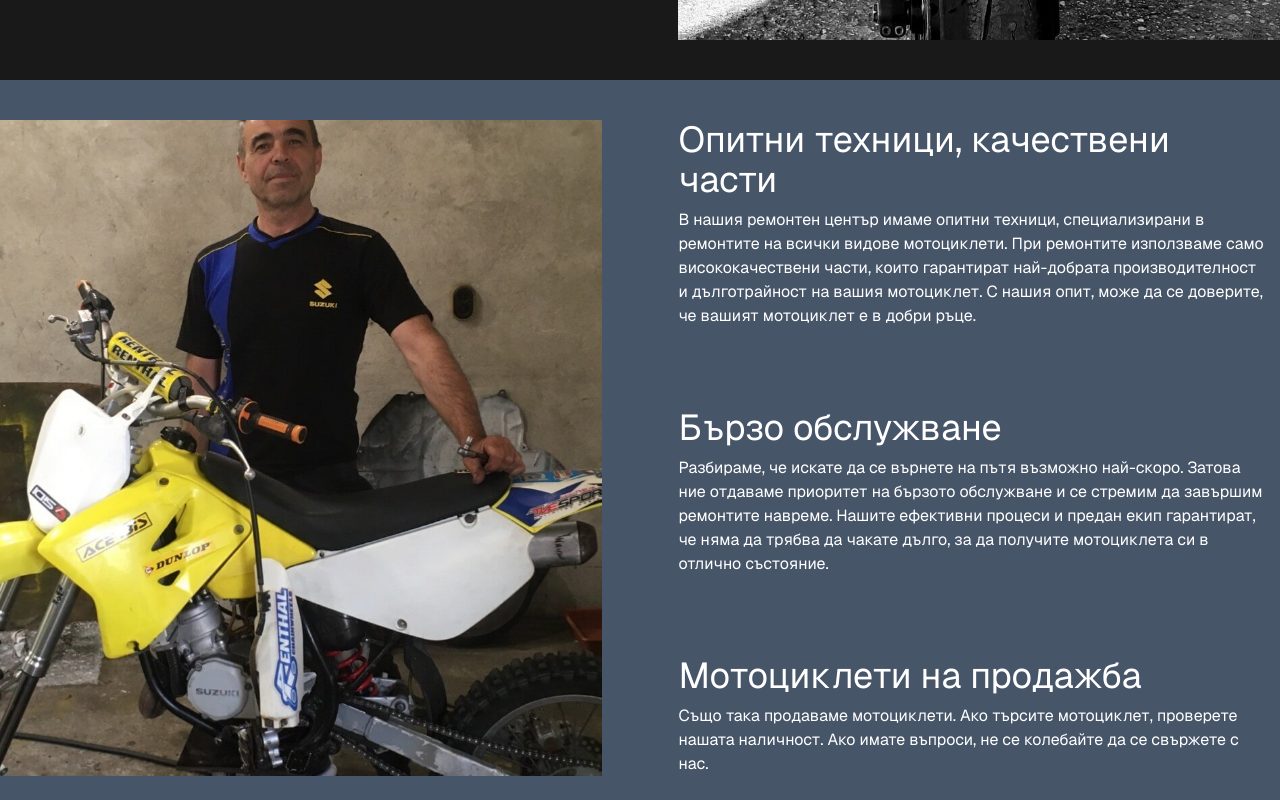
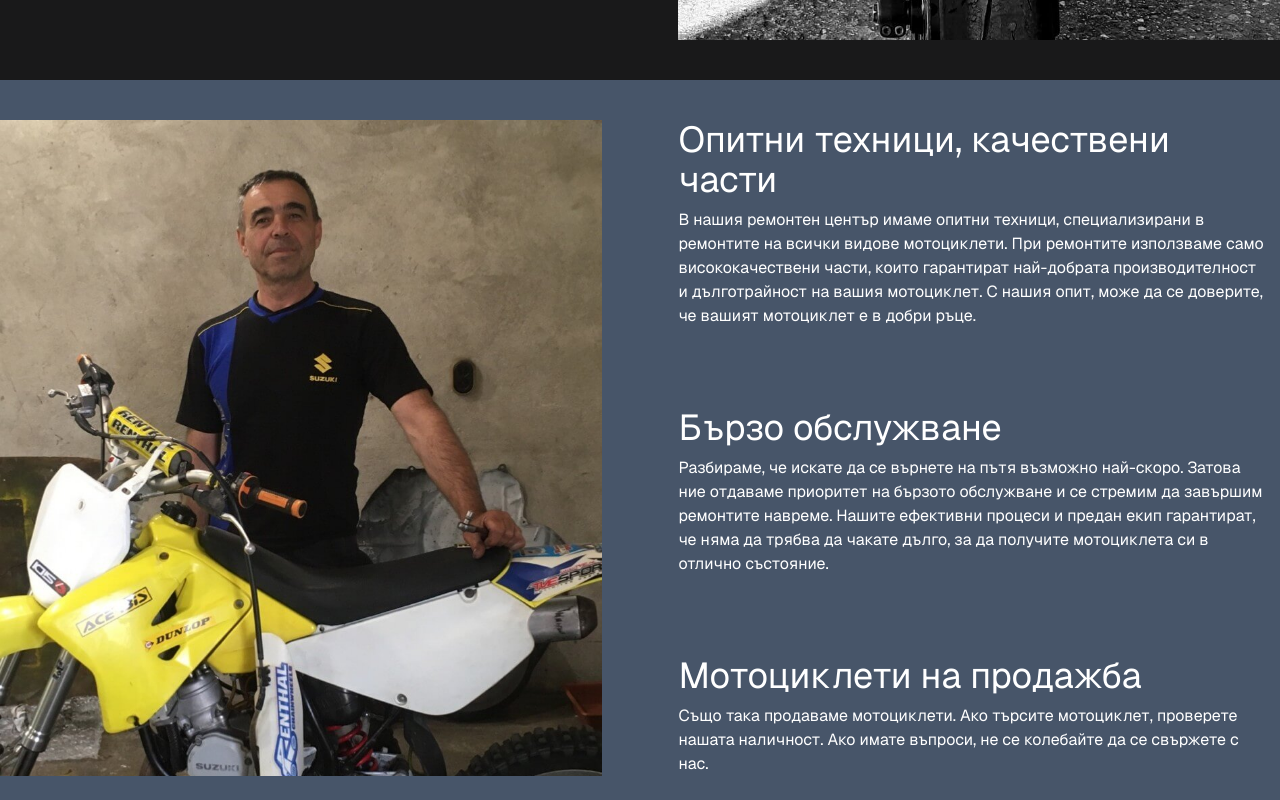
Before and after one commit to Captain-Leftovers/motorcycle-repair-shop-next14, a Next.js app: page / in a window 1280 px wide. Shown: the part 1520-2320 px from the top of the page. Built offline with nearby package versions, Linux system fonts and the light colour scheme.

Commit message:
tailwind config adjusted font

```diff
--- a/src/app/(routes)/(home)/components/FeaturesListSection.tsx
+++ b/src/app/(routes)/(home)/components/FeaturesListSection.tsx
@@ -12,7 +12,7 @@ export default function FeaturesListSection() {
 						fill
 						alt=""
 						sizes="100%"
-						className="object-cover object-center"
+						className="object-cover object-top"
 					/>
 				</div>
 				<ul className="sm:w-[47%] flex flex-col justify-center gap-10 sm:gap-20 pr-4 pl-4 sm:pl-0">
--- a/src/components/Navbar.tsx
+++ b/src/components/Navbar.tsx
@@ -18,7 +18,7 @@ export default async function Navbar({ className }: NavbarProps) {
 				<div className="relative lg:px-8 flex h-16 items-center sm:justify-start">
 					<div className="flex flex-col sm:flex-row mx-auto sm:justify-start w-full">
 						<Link href="/" className="mx-auto mb-2 sm:mb-0 sm:mx-0 sm:ml-4 flex lg:ml-0 gap-x-2">
-							<p className=" font-bold text-sm sm:text-sm md:text-sm lg:text-xl font-sans">
+							<p className=" font-bold text-sm sm:text-sm md:text-sm lg:text-xl font-krona">
 								Bahamata Service
 							</p>
 						</Link>
--- a/tailwind.config.ts
+++ b/tailwind.config.ts
@@ -17,7 +17,7 @@ module.exports = {
 		},
 		extend: {
 			fontFamily: {
-				sans: ['var(--font-main-name)'],
+				krona: ['var(--font-main-name)'],
 			},
 			backgroundImage: {
 				'gradient-radial':
```
